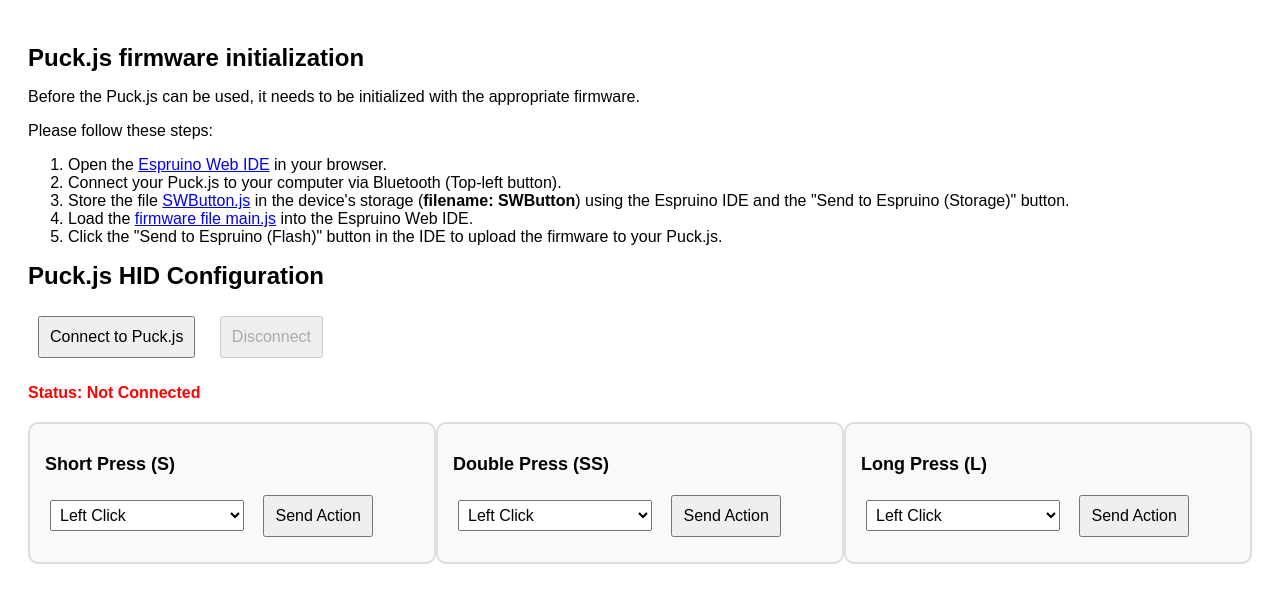
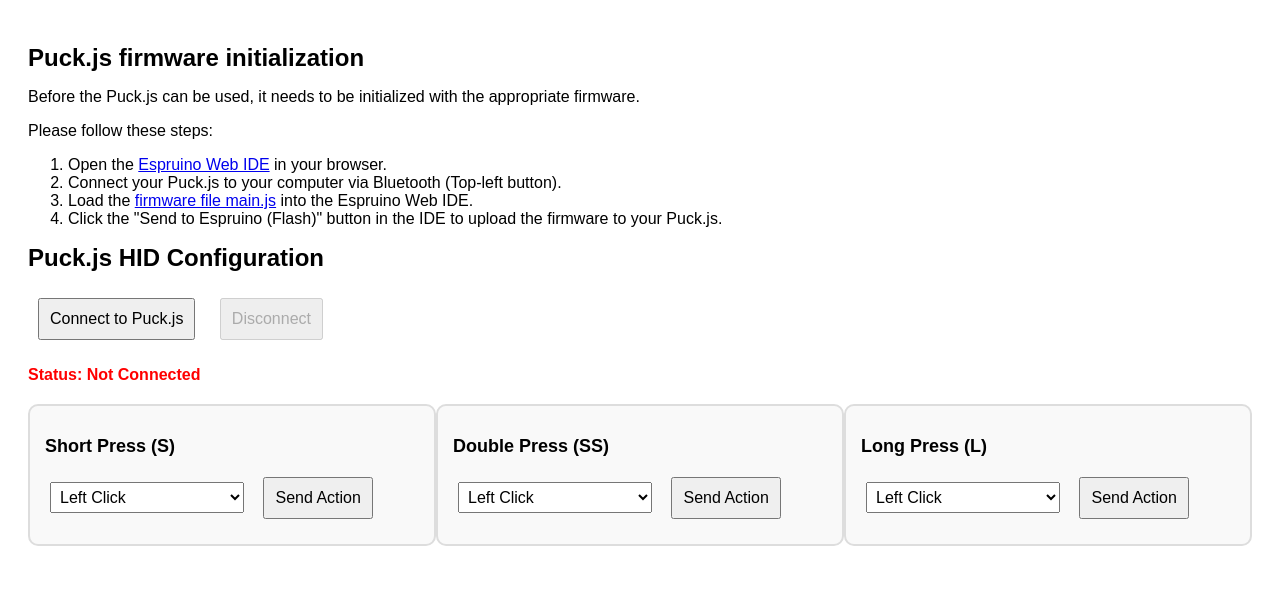
Before and after one commit to inclusion-international/Wheely-Joystick-Mouse, a plain HTML site: page src/index.html in a window 1280 px wide. Drawn offline with Linux system fonts and the light colour scheme.

Commit message:
fixed steps for puck.js initialization; now only opening and flashing main.js is necessary as the other files are automatically pulled from the deployment page of the project

```diff
--- a/src/index.html
+++ b/src/index.html
@@ -19,8 +19,7 @@
     <ol>
         <li>Open the <a href="https://www.espruino.com/ide/" target="_blank">Espruino Web IDE</a> in your browser.</li>
         <li>Connect your Puck.js to your computer via Bluetooth (Top-left button).</li>
-        <li>Store the file <a href="https://raw.githubusercontent.com/deinhofer/puck-js-assistive/refs/heads/main/SWButton-UI/Espruino/SWButton.js" target="_blank">SWButton.js</a> in the device's storage (<strong>filename: SWButton</strong>) using the Espruino IDE and the "Send to Espruino (Storage)" button.</li>
-        <li>Load the <a href="https://raw.githubusercontent.com/deinhofer/puck-js-assistive/refs/heads/main/SWButton-UI/Espruino/main.js" target="_blank">firmware file main.js</a> into the Espruino Web IDE.</li>
+        <li>Load the <a href="./Espruino/main.js" target="_blank">firmware file main.js</a> into the Espruino Web IDE.</li>
         <li>Click the "Send to Espruino (Flash)" button in the IDE to upload the firmware to your Puck.js.</li>
     </ol>
     <h1>Puck.js HID Configuration</h1>
```
